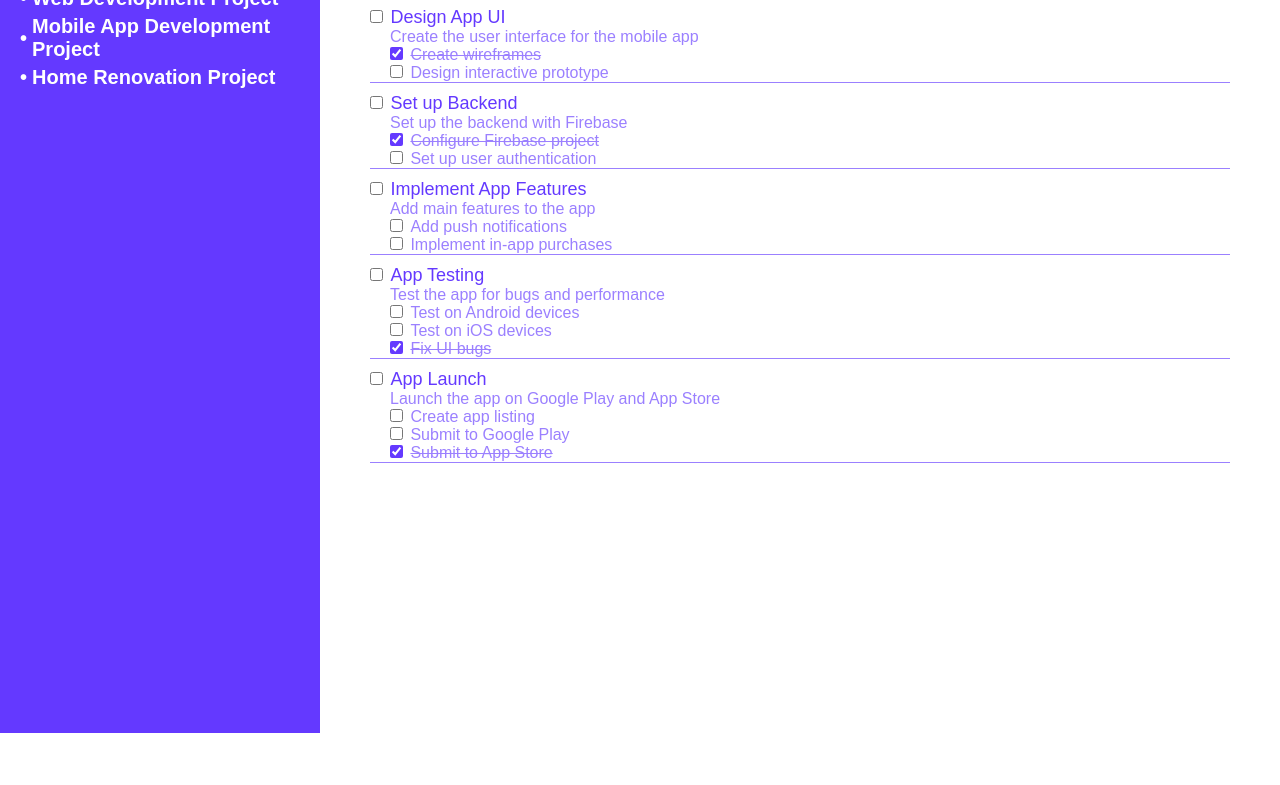
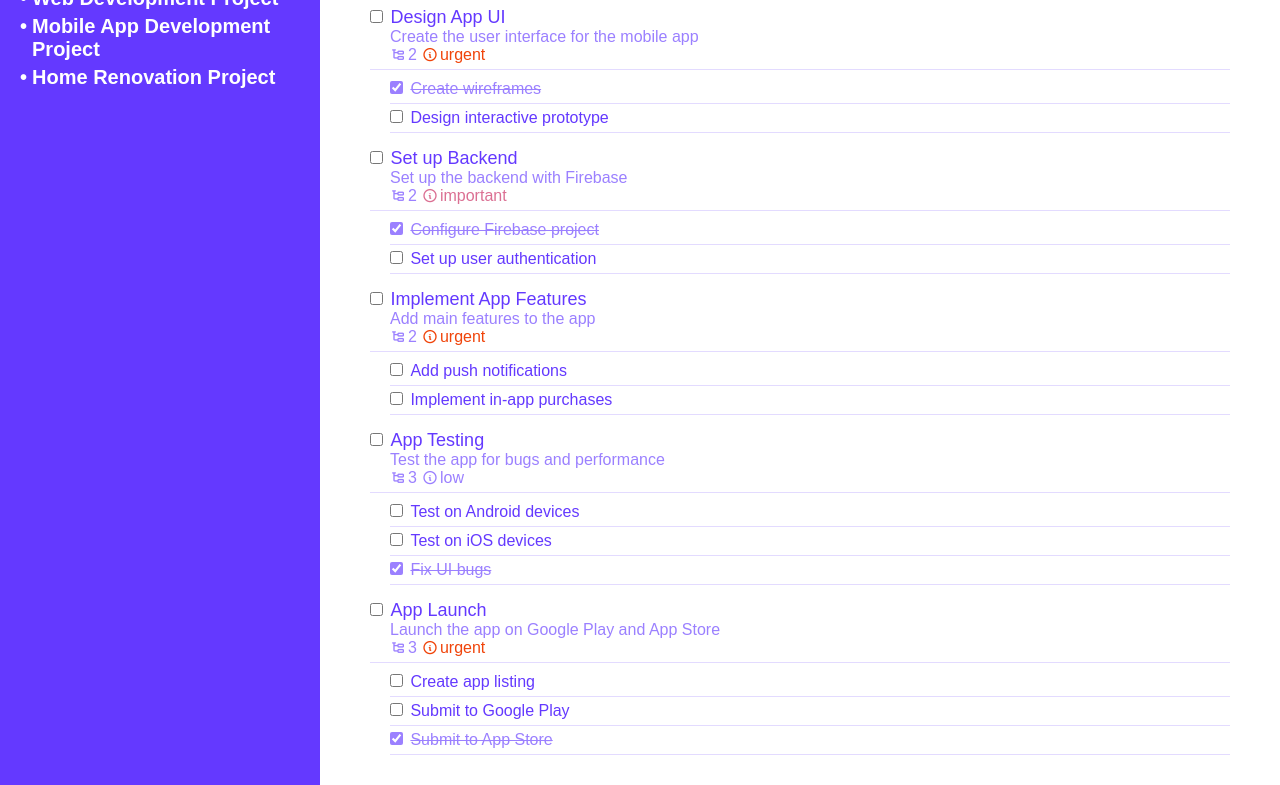
Before and after one commit to MuhRandy/odin-todo-list, a website built with webpack: page src/template.html in a window 1280 px wide. Shown: the part 67-852 px from the top of the page. Before the commit the page ends 800 px from the top, so only its background shows below. Built offline with nearby package versions, Linux system fonts and the light colour scheme.

Commit message:
feat: display checklist number and priority, also update style

```diff
--- a/src/models/managers/TodoManager.js
+++ b/src/models/managers/TodoManager.js
@@ -36,6 +36,7 @@ export default class TodoManager {
 
   getTodoData(id) {
     const todo = this.getTodo(id);
+    const checklistNumber = todo.getChecklistManager().getChecklists().length;
 
     return {
       title: todo.getTitle(),
@@ -46,6 +47,7 @@ export default class TodoManager {
       dueDate: todo.getDueDate(),
       isComplete: todo.isComplete(),
       priority: todo.getPriority(),
+      checklistNumber,
     };
   }
 
--- a/src/services/DOMFactory.js
+++ b/src/services/DOMFactory.js
@@ -13,14 +13,33 @@ export default class DOMFactory {
         todo.id,
         todo.title
       );
+      const descriptionContainer = this.#createContainer("description");
       const description = document.createElement("p");
+      const checklistNumberAndPriority = this.#createContainer(
+        "checklist-number-and-priority"
+      );
+      const checklistNumber = this.#createIconWithDescription(
+        "subtask",
+        "checklist-number",
+        todo.checklistNumber
+      );
+      const priority = this.#createIconWithDescription(
+        "info-circle",
+        `priority ${todo.priority}`,
+        todo.priority
+      );
       const checklists = this.#createChecklists(projectId, todo.id);
 
+      checklistNumberAndPriority.appendChild(checklistNumber);
+      checklistNumberAndPriority.appendChild(priority);
+
       description.textContent = todo.description;
-      description.className = "description";
+
+      descriptionContainer.appendChild(description);
+      descriptionContainer.appendChild(checklistNumberAndPriority);
 
       container.appendChild(titleWithIcon);
-      container.appendChild(description);
+      container.appendChild(descriptionContainer);
 
       container.appendChild(checklists);
 
@@ -158,4 +177,17 @@ export default class DOMFactory {
 
     return button;
   }
+
+  static #createIconWithDescription(iconCode, className, desc) {
+    const container = this.#createContainer(className);
+    const icon = this.#createIcon(iconCode);
+    const description = document.createElement("span");
+
+    description.textContent = desc;
+
+    container.appendChild(icon);
+    container.appendChild(description);
+
+    return container;
+  }
 }
--- a/src/styles.css
+++ b/src/styles.css
@@ -1,6 +1,13 @@
 :root {
   --primary: #6439ff;
   --secondary: #9b80ff;
+  --line: 1px solid #9c80ff49;
+
+  --urgent: #f0440a;
+  --important: palevioletred;
+  --normal: var(--primary);
+  --low: var(--secondary);
+
   font-size: 62.5%;
 }
 
@@ -32,6 +39,7 @@ button {
 
 input[type="checkbox"]:checked + label {
   text-decoration: line-through;
+  color: var(--secondary);
 }
 
 .aside {
@@ -57,7 +65,7 @@ h1 {
 
 .aside ul li {
   display: flex;
-  align-items: center;
+  align-items: start;
   position: relative;
 }
 
@@ -75,7 +83,7 @@ h1 {
 .todos {
   display: flex;
   flex-direction: column;
-  gap: 10px;
+  gap: 15px;
 }
 
 .icon {
@@ -86,8 +94,29 @@ h1 {
   display: block;
 }
 
-.todo {
-  border-bottom: 1px solid var(--secondary);
+.checklist-number-and-priority,
+.checklist-number,
+.priority {
+  display: flex;
+  align-items: center;
+  gap: 2px;
+}
+
+.checklist-number-and-priority {
+  gap: 5px;
+}
+
+.priority.urgent {
+  color: var(--urgent);
+}
+.priority.important {
+  color: var(--important);
+}
+.priority.normal {
+  color: var(--normal);
+}
+.priority.low {
+  color: var(--low);
 }
 
 .title-with-icon {
@@ -100,20 +129,30 @@ h1 {
 }
 
 .todo .title input[type="checkbox"] {
-  accent-color: var(--primary);
+  accent-color: var(--secondary);
   margin-right: 1ch;
 }
 
-.todo .description,
-.todo .checklists {
+.description {
   color: var(--secondary);
-  margin-left: 20px;
+  padding-left: 20px;
+  padding-bottom: 5px;
+  border-bottom: var(--line);
 }
 
-.todo .checklists {
+.checklists {
   list-style: none;
   padding-left: 0;
-  accent-color: var(--secondary);
+  margin-left: 20px;
+  margin-top: 5px;
+}
+
+.checklists li {
+  --ptb: 5px;
+
+  border-bottom: var(--line);
+  padding-top: var(--ptb);
+  padding-bottom: var(--ptb);
 }
 
 .checklists input[type="checkbox"] {
```
